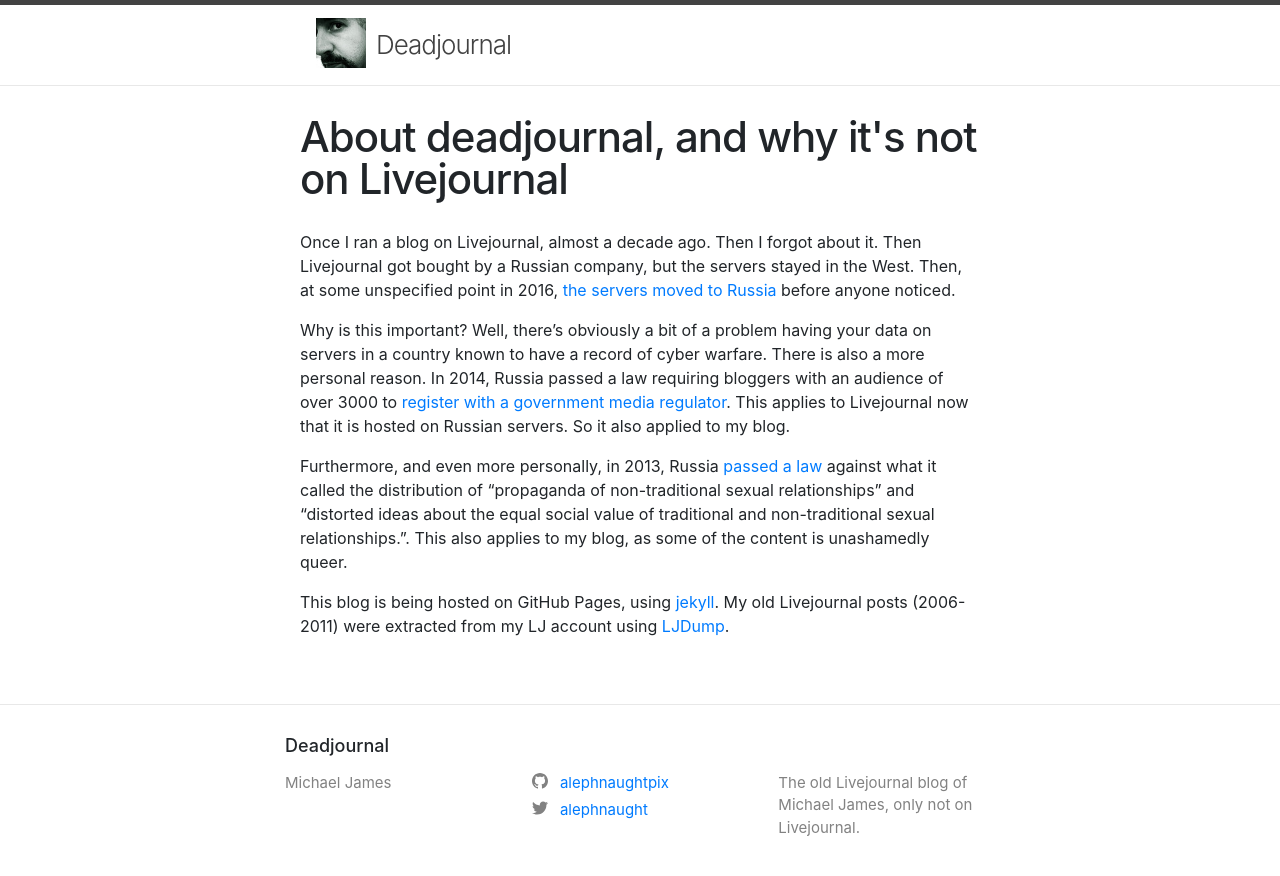
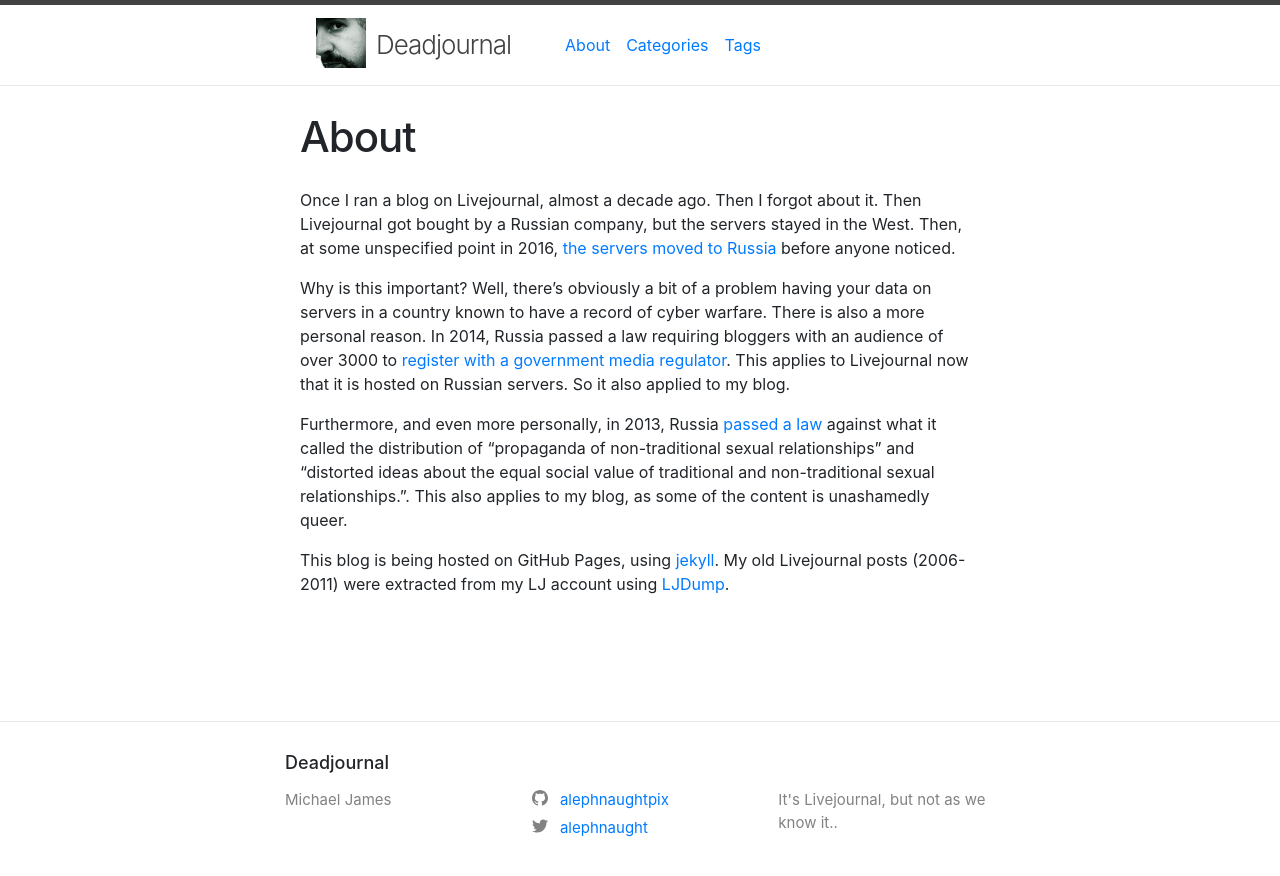
Before and after one commit to gfunkmonk/deadjournal, a Jekyll site: the page built from pages/about.md, in a window 1280 px wide. Shown: the top 876 px of the page. Built offline with Jekyll 4.4.1, drawn with Linux system fonts in a browser that asks for light colours.

Commit message:
Tags & Navbar

```diff
--- a/_config.yml
+++ b/_config.yml
@@ -15,7 +15,7 @@
 # in the templates via {{ site.myvariable }}.
 title: Deadjournal
 description: >- # this means to ignore newlines until "baseurl:"
-  The old Livejournal blog of Michael James, only not on Livejournal.
+  It's Livejournal, but not as we know it..
 author: Michael James
 baseurl: "/deadjournal" # the subpath of your site, e.g. /blog
 url: "https://alephnaughtpix.github.io/" # the base hostname & protocol for your site, e.g. http://example.com
@@ -56,9 +56,21 @@
       image: true
   - scope:
       path: ""          # Set layout for all posts
+      type: "pages"
+      site_page: false
+    values:
+      layout: "page"
+      site_page: false
+  - scope:
+      path: ""          # Set layout for all posts
       type: "posts"
     values:
       layout: "post"
+  - scope:
+      path: "pages"          # Set layout for all page
+    values:
+      layout: "page"
+      site_page: true
   - scope:
       path: "_posts/original"          # Set layout for all posts
       type: "posts"
--- a/_includes/header.html
+++ b/_includes/header.html
@@ -3,7 +3,7 @@
 		<div class="row">
 			{%- assign default_paths = site.pages | map: "path" -%} {%- assign
 			page_paths = site.header_pages | default: default_paths -%}
-			<nav class="navbar navbar-inverse">
+			<nav class="navbar navbar-inverse navbar-expand-lg">
 				<div class="container-fluid">
 					<div class="navbar-brand">
 						<a rel="author" href="{{ "/" | relative_url }}"><img src="
@@ -12,22 +12,23 @@
 							rel="author" href="{{ "/" | relative_url }}">{{ site.title |
 							escape }}</a>
 					</div>
-					<button class="navbar-toggler" type="button" data-toggle="collapse"
-						data-target="#HeaderNav" aria-controls="navbarNav"
-						 aria-label="Toggle navigation">
-						<span class="navbar-toggler-icon"></span>
-					</button>
-					<div class="navbar-collapse collapse" id="HeaderNav">
-					{%- if page_paths -%}
-					<ul class="nav navbar-nav navbar-right pull-right">
-						{%- for path in page_paths -%} {%- assign my_page = site.pages |
-						where: "path", path | first -%} {%- if my_page.title -%}
-						<li class="nav-item"><a class="page-link-old"
-							href="{{ my_page.url | relative_url }}">{{ my_page.title |
-								escape }}</a></li> {%- endif -%} {%- endfor -%}
-					</ul>
+					<button class="navbar-toggler" type="button"
+					data-toggle="collapse" data-target="#HeaderNav"
+					aria-controls="navbarNavDropdown" aria-expanded="false" aria-label="Toggle navigation">
+    					<span class="navbar-toggler-icon"></span>
+  					</button>
+					<div class="collapse navbar-collapse" id="HeaderNav">
+						<ul class="navbar-nav">
+							{%- for path in page_paths -%} {%- assign my_page = site.pages | where: "path", path | first -%}
+								{%- if my_page.site_page -%}
+								{%- if my_page.title -%}
+							<li class="nav-item"><a class="nav-link"
+							href="{{ my_page.url | relative_url }}">{{ my_page.title | escape }}</a></li>
+								{%- endif -%}
+								{%- endif -%}
+							{%- endfor -%}
+						</ul>
 					</div>
-					{%- endif -%}
 				</div>
 			</nav>
 		</div>
--- a/_layouts/post.html
+++ b/_layouts/post.html
@@ -13,7 +13,7 @@
     {%- if categories -%}
     <h5 class="">Posted in
 	{% for category in categories %}
-  		<a href="{{site.baseurl}}/category/{{category|slugize}}.html">{{category}}</a>
+  		<a href="{{site.baseurl}}/category/{{category|slugify}}.html">{{category}}</a>
   		{% unless forloop.last %},&nbsp;{% endunless %}
   	{% endfor %}
       </h5>
--- a/_layouts/tags.html
+++ b/_layouts/tags.html
@@ -5,6 +5,7 @@
 
   <header class="post-header">
     <h1 class="post-title">Posts for tag: <span class="badge badge-info">{{ page.tag }}</span></h1>
+    <h6><a href="{{site.baseurl}}/tags/">View all tags</a></h6>
   </header>
 
   <div class="post-content">
--- a/pages/about.md
+++ b/pages/about.md
@@ -1,6 +1,5 @@
 ---
-layout: page
-title: About deadjournal, and why it's not on Livejournal
+title: About
 permalink: /about/
 ---
 
```
Also changed, not shown: _posts/2019-05-22-About-Deadjournal.md (+0 -1 lines), pages/tags.html (added, +22 -0 lines), _posts/original/2009/2009-01-15-Listening-to-Mind-Dimension-2.html (renamed from _posts/original/2009/2009-01-15-Listening-to-Miind-Dimension-2.html).
